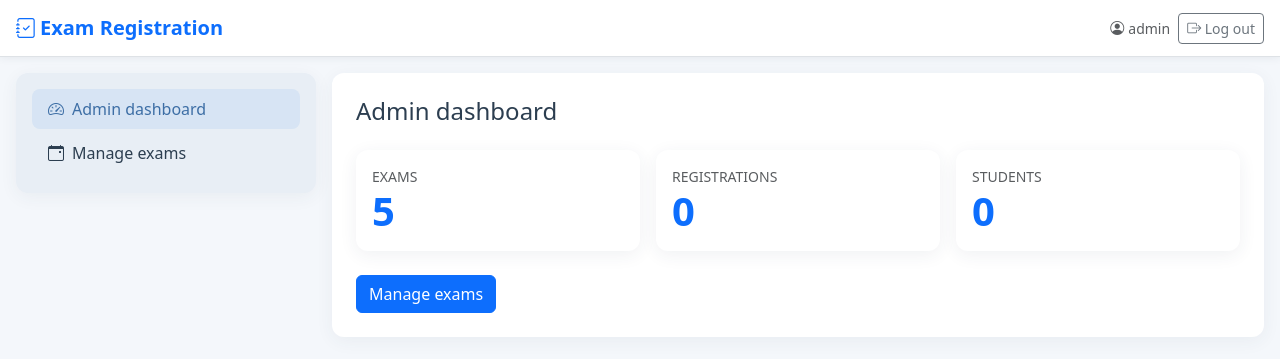
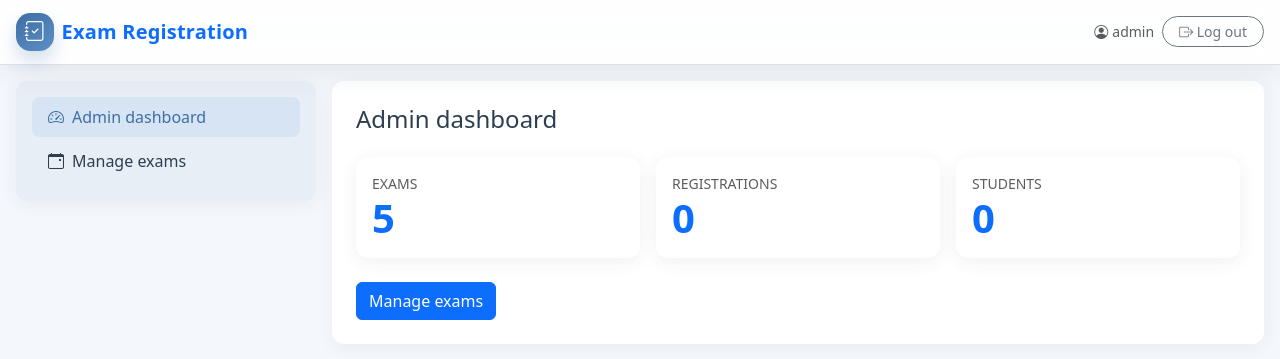
Before and after one commit to rxnjitth/Exam_Registration_System, a Flask app: page /admin/dashboard in a window 1280 px wide. Shown: the top 359 px of the page. Run offline with Flask 3, Linux system fonts and the light colour scheme; a user stored in the database is signed in.

Commit message:
Enhance navbar styling with improved background, shadow effects, and brand badge integration

```diff
--- a/app/templates/base.html
+++ b/app/templates/base.html
@@ -22,8 +22,31 @@
       min-height: 100vh;
     }
     .navbar-ers {
-      background: var(--ers-surface);
-      box-shadow: 0 1px 8px rgba(45, 62, 80, 0.08);
+      background: rgba(255, 255, 255, 0.88);
+      backdrop-filter: blur(14px);
+      box-shadow: 0 8px 28px rgba(45, 62, 80, 0.08);
+    }
+    .navbar-ers .navbar-brand {
+      letter-spacing: 0.01em;
+    }
+    .brand-badge {
+      width: 2.35rem;
+      height: 2.35rem;
+      border-radius: 0.9rem;
+      display: inline-flex;
+      align-items: center;
+      justify-content: center;
+      background: linear-gradient(145deg, var(--ers-accent), #5d8fc4);
+      color: #fff;
+      box-shadow: 0 10px 18px rgba(61, 110, 165, 0.22);
+    }
+    .navbar-ers .nav-actions .btn {
+      border-radius: 999px;
+      padding-left: 1rem;
+      padding-right: 1rem;
+    }
+    .navbar-ers .nav-actions .btn-primary {
+      box-shadow: 0 10px 18px rgba(61, 110, 165, 0.18);
     }
     .sidebar {
       background: var(--ers-sidebar);
@@ -53,16 +76,17 @@
   {% block head %}{% endblock %}
 </head>
 <body>
-  <nav class="navbar navbar-expand-lg navbar-ers border-bottom">
+  <nav class="navbar navbar-expand-lg navbar-ers sticky-top border-bottom">
     <div class="container-fluid px-3">
       <button class="btn btn-outline-secondary d-lg-none me-2" type="button" data-bs-toggle="offcanvas"
               data-bs-target="#sidebarOffcanvas" aria-controls="sidebarOffcanvas">
         <i class="bi bi-list"></i>
       </button>
-      <a class="navbar-brand fw-semibold text-primary" href="{{ url_for('main.index') }}">
-        <i class="bi bi-journal-check me-1"></i>Exam Registration
+      <a class="navbar-brand fw-semibold text-primary d-flex align-items-center gap-2" href="{{ url_for('main.index') }}">
+        <span class="brand-badge"><i class="bi bi-journal-check"></i></span>
+        <span>Exam Registration</span>
       </a>
-      <div class="ms-auto d-flex align-items-center gap-2">
+      <div class="ms-auto d-flex align-items-center gap-2 nav-actions">
         {% if current_user.is_authenticated %}
           <span class="text-muted small d-none d-sm-inline"><i class="bi bi-person-circle me-1"></i>{{ current_user.username }}</span>
           <a class="btn btn-sm btn-outline-secondary" href="{{ url_for('auth.logout') }}"><i class="bi bi-box-arrow-right"></i> Log out</a>
```
